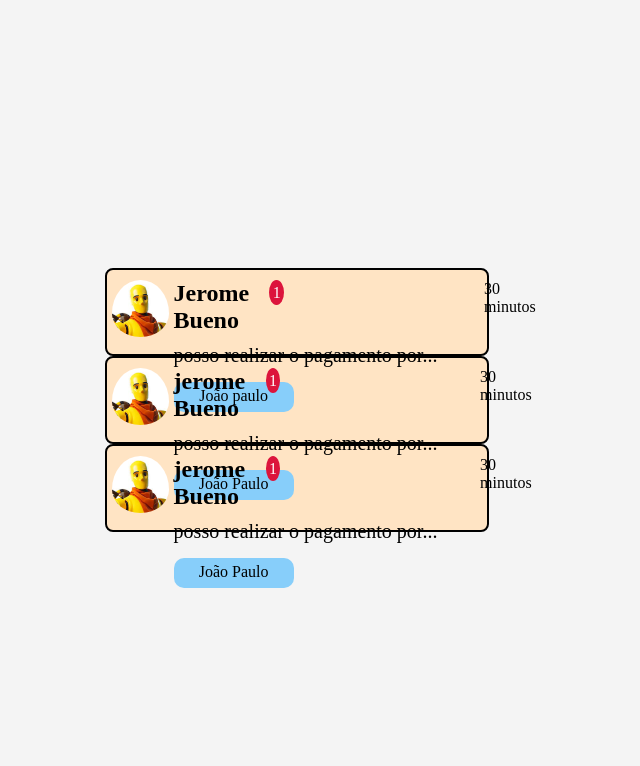
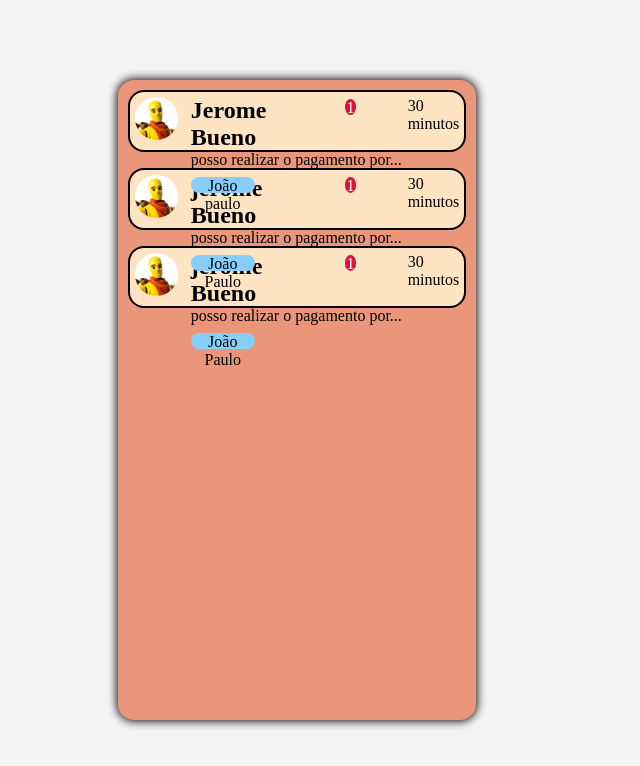
Before and after one commit to MatheusNoronhadaSilva/Chat, a plain HTML site: page index.html in a window 1280 px wide. Shown: the whole page, without its empty margins (343-983 px from the left). Drawn offline with Linux system fonts and the light colour scheme; files whose address does not match are found by name.

Commit message:
Update style.css

```diff
--- a/style.css
+++ b/style.css
@@ -1,6 +1,6 @@
-*{
+* {
+    padding: 0;
     margin: 0;
-    padding: 0;
     box-sizing: border-box;
 }
 body{
@@ -11,65 +11,51 @@ body{
     width: 100vw;
 }
 
-.linhacontainer{
-    height: 100vh;
+.linhamensagens{
+    background-color: darksalmon;
+    border-radius: 16px;
+    height: 80vh;
+    width: 28vw;
     display: flex;
     flex-direction: column;
-    justify-content:center ;
     gap: 16px;
-    background-color: darksalmon;
     box-shadow: 0px 0px 10px 1px black;
+    padding: 10px;
 }
 
-.card{
-    width: 30vw;
-    height: 11vh;
+.card {
+    width: 100%;
+    height: 10%;
     background-color: bisque;
+    border-radius: 16px;
     display: flex;
-    border: 2px black solid;
-    border-radius: 8px;
-    padding-top: 10px;
-    margin: 0px 40px 0px 40px;
+    border: 2px solid black;
+    padding: 5px;
+    gap: 1vw;
 }
-
 .principal{
     display: flex;
+    gap: 4vw;
 }
-
-.principal h2{
-    padding-right: 10px;
-}
-
-.principal span{
-    padding-left: 200px;
-}
-
 .principal div{
     background-color: crimson;
-    width: 25px;
-    height: 25px;
+    width: 1.3vw;
+    height: 2vh;
     border-radius: 50%;
     text-align: center;
-    padding-top: 4px;
+    margin-top: .3vh;
     color: white;
 }
-.mensagem {
-    padding-top: 10px;
-    padding-bottom: 15px;
-    font-size: 20px;
+.nome2 {
+    background-color: lightskyblue;
+    border-radius: 10px;
+    width: 5vw;
+    height: 2vh;
+    text-align: center;
+    position: relative;
+    top: 1vh;
 }
-
 .card img{
     height: 90%;
     border-radius: 50%;
-    padding: 0px 5px 10px 5px ;
 }
-
-.nome2 {
-    background-color: lightskyblue;
-    border-radius: 10px;
-    width: 120px;
-    height: 30px;
-    text-align: center;
-    padding: 5px
-}
```
